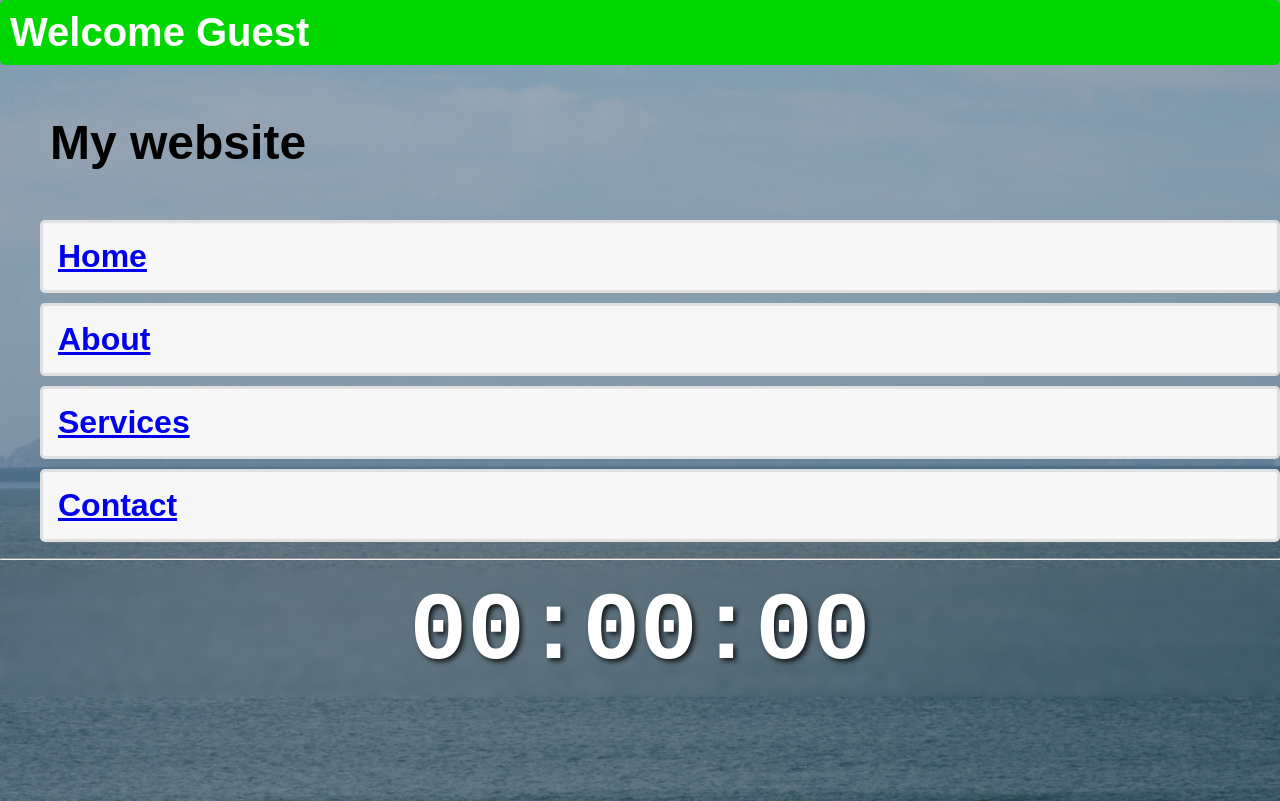
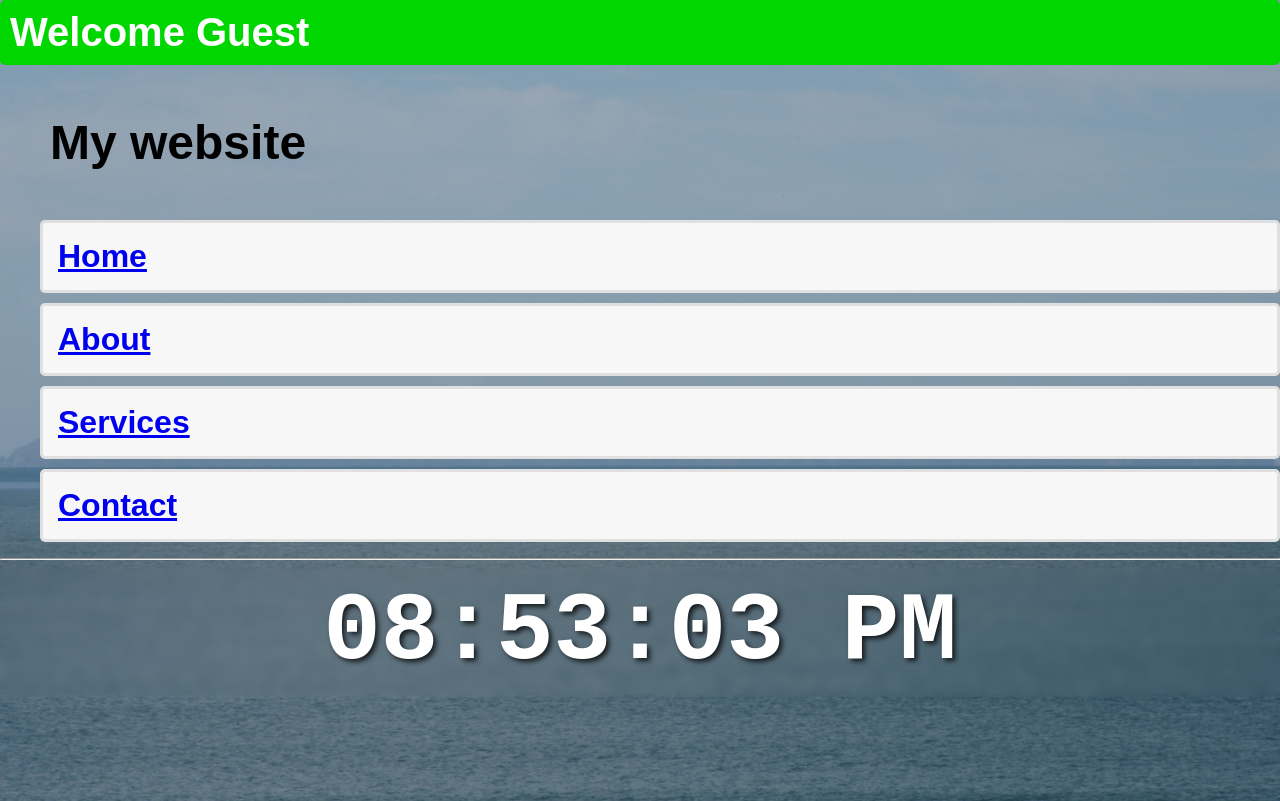
Before and after one commit to MarkChips/React-bro-code-tutorial, a React (Vite) app in the folder my-react-app/: page / in a window 1280 px wide. Shown: the top 801 px of the page. Built offline with nearby package versions, Linux system fonts and the light colour scheme.

Commit message:
feat: :sparkles: add functions to DigitalClock component to retrieve current time

```diff
--- a/my-react-app/src/DigitalClock.jsx
+++ b/my-react-app/src/DigitalClock.jsx
@@ -2,10 +2,37 @@ import React, { useState, useEffect } from 'react';
 
 function DigitalClock() {
 
+    const [time, setTime] = useState(new Date());
+
+    useEffect(() => {
+        const intervalId = setInterval(() => {
+            setTime(new Date());
+        }, 1000);
+
+        return () => {
+            clearInterval(intervalId);
+        }
+    }, []);
+
+    function formatTime() {
+        let hours = time.getHours();
+        const minutes = time.getMinutes();
+        const seconds = time.getSeconds();
+        const meridiem = hours >= 12 ? "PM" : "AM";
+
+        hours = hours % 12 || 12;
+
+        return `${padZero(hours)}:${padZero(minutes)}:${padZero(seconds)} ${meridiem}`;
+    }
+
+    function padZero(number) {
+        return (number < 10 ? "0" : "") + number;
+    }
+
     return (
         <div className='clock-container'>
             <div className="clock">
-                <span>00:00:00</span>
+                <span>{formatTime()}</span>
             </div>
         </div>
     );
```
